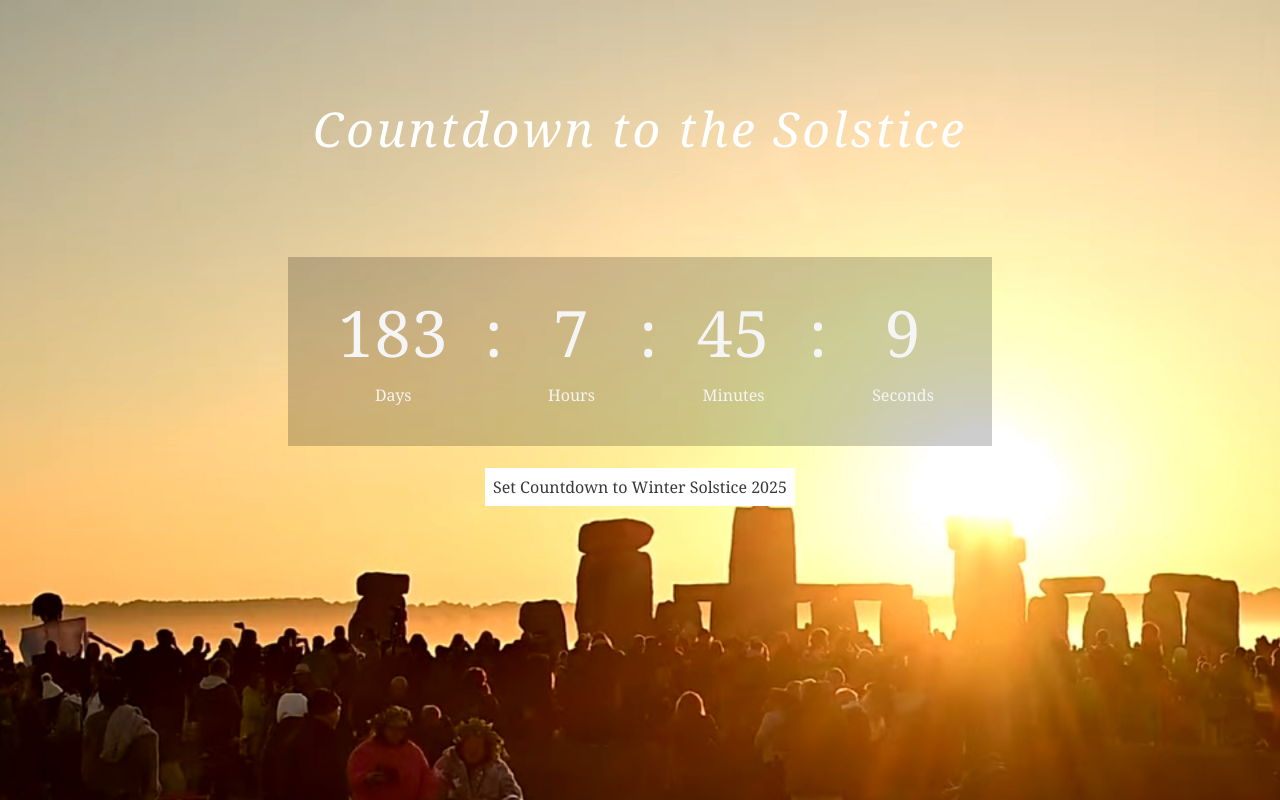
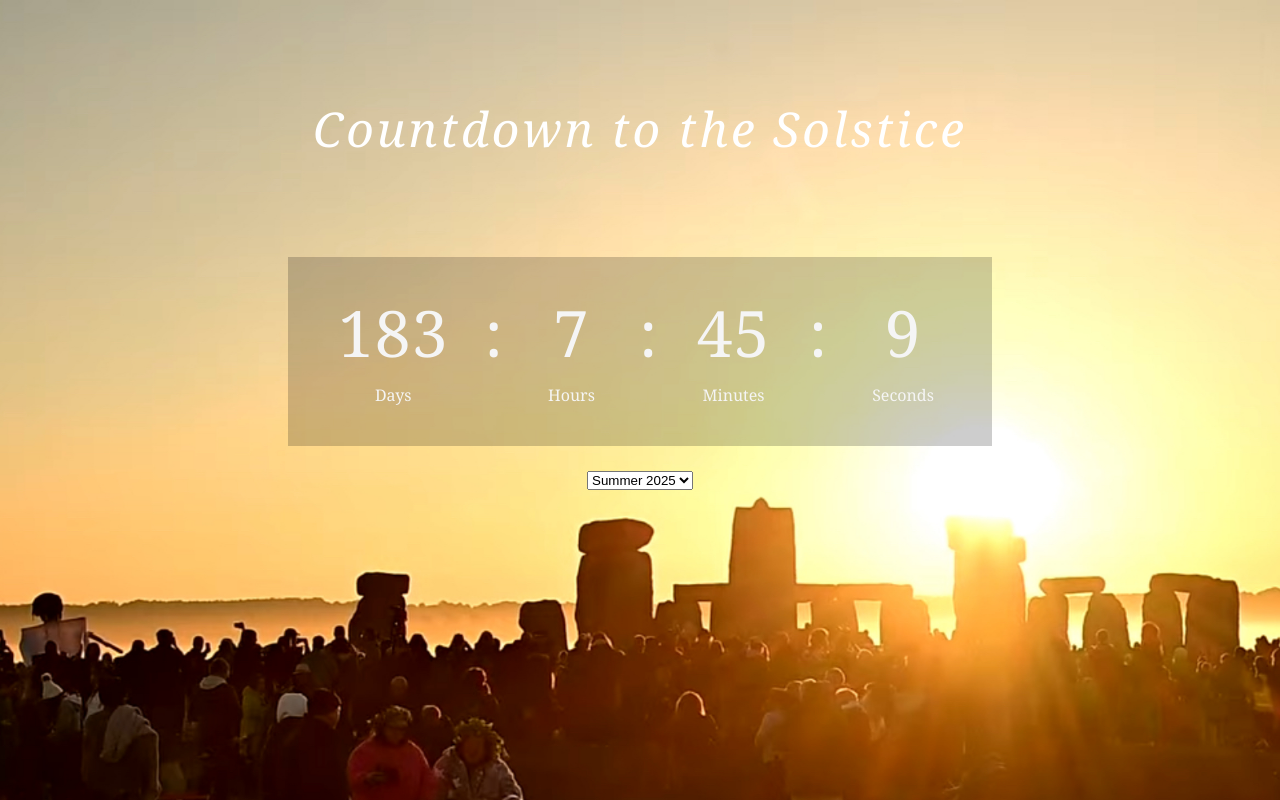
Before and after one commit to rhianwenb/solstice-countdown, a React (Create React App) app: page / in a window 1280 px wide. Shown: the top 800 px of the page. Built offline with nearby package versions, Linux system fonts and the light colour scheme.

Commit message:
started adding 'select' function to update countdown to future solstice dates

```diff
--- a/public/dates.json
+++ b/public/dates.json
@@ -1,11 +1,33 @@
 
 [
     {
+        "id": 0,
+        "date": "June 21, 2025 03:42:59",
+        "text": "Summer 2025"
+    },
+    {
        "id": 1,
-       "date": "December 21, 2025 03:02:59"
+       "date": "December 21, 2025 03:02:00",
+       "text": "Winter 2025"
     },
     {
         "id": 2,
-        "date": "June 21, 2026 09:24:00"
+        "date": "June 21, 2026 09:24:00",
+        "text": "Summer 2026"
+    },
+    {
+        "id": 3,
+        "date": "December 21, 2026 08:49:00",
+        "text": "Summer 2026"
+    },
+    {
+        "id": 4,
+        "date": "June 21, 2027 15:10:00",
+        "text": "Summer 2027"
+    },
+    {
+        "id": 5,
+        "date": "December 22, 2027 02:41:00",
+        "text": "Winter 2027"
     }
 ]
--- a/src/App.css
+++ b/src/App.css
@@ -73,7 +73,11 @@ button {
   border: none;
   font-size: 1rem;
   padding: 0.5rem;
-  background-color: #fff;
+  background-color: transparent;
   color: #080808CC;
   font-family: Georgia, 'Times New Roman', Times, serif;
 }
+
+button:hover {
+  cursor: pointer;
+}
--- a/src/App.jsx
+++ b/src/App.jsx
@@ -9,15 +9,34 @@ function App() {
 
   const [solstice, setSolstice] = useState(false);
   const [nextSolstice, setNextSolstice] = useState(summer2025);
+  const [futureSolstice, setFutureSolstice] = useState(summer2025);
+  const [label, setLabel] = useState("");
   const [days, setDays] = useState(0);
   const [hours, setHours] = useState(0);
   const [minutes, setMinutes] = useState(0);
   const [seconds, setSeconds] = useState(0);
 
+  async function getFutureSolstice(id) {
+    try {
+        let response = await fetch("/dates.json")
+        if (response) {
+            let data = await response.json();
+            let selectedData = data.filter(s => s.id === id);
+            for (let i = 0; i < selectedData; i++) {
+                setFutureSolstice(selectedData[i].date)
+                setLabel(selectedData[i].text)
+            }
+        }
+    }
+    catch (e) {
+        console.log(`Error: ${e.status} ${e.statusText}`)
+    };
+  };
+
 
   useEffect(() => {
 
-      const target = new Date(nextSolstice);
+      const target = new Date(futureSolstice);
 
       const interval = setInterval(() => {
           const now = new Date();
@@ -37,11 +56,12 @@ function App() {
       return () => clearInterval(interval);
   }, [nextSolstice]);
 
-  function handleClick(e) {
-    e.preventDefault();
-    setNextSolstice(summer2025);
-    console.log("Click!");
-  };
+//   function handleClick(e) {
+//     e.preventDefault();
+//     setNextSolstice(summer2025);
+//     console.log("Click!");
+//   };
+
 
   return (
     <div className="App">
@@ -78,7 +98,13 @@ function App() {
     </div>
     <br></br>
         <div>
-            <button className="reset" onClick={handleClick}> Set Countdown to Winter Solstice 2025 </button>
+            {/* <button className="reset" onClick={handleClick}> Winter 2025 </button> */}
+            <select>
+                <option value="winter2025" id="0" onChange={getFutureSolstice(0)}>Summer 2025</option>
+                <option value="winter2025" id="1" onChange={getFutureSolstice(1)}>Winter 2025</option>
+                <option value="winter2026" id="2">Summer 2026</option>
+
+            </select>
         </div>
     </div>
   );
```
